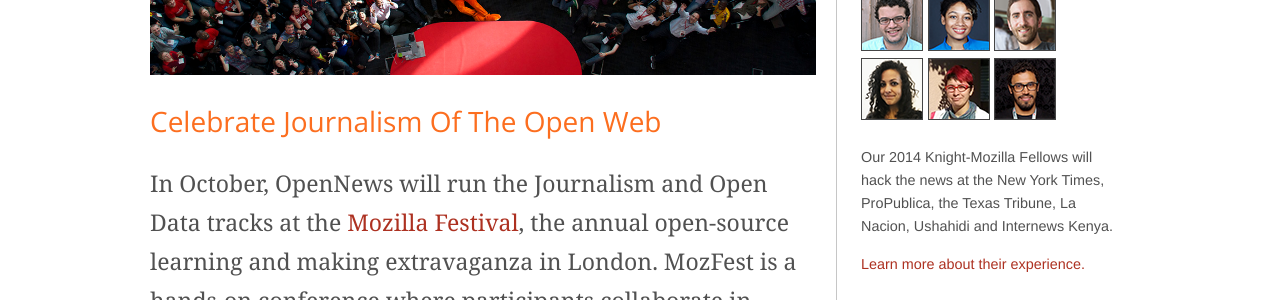
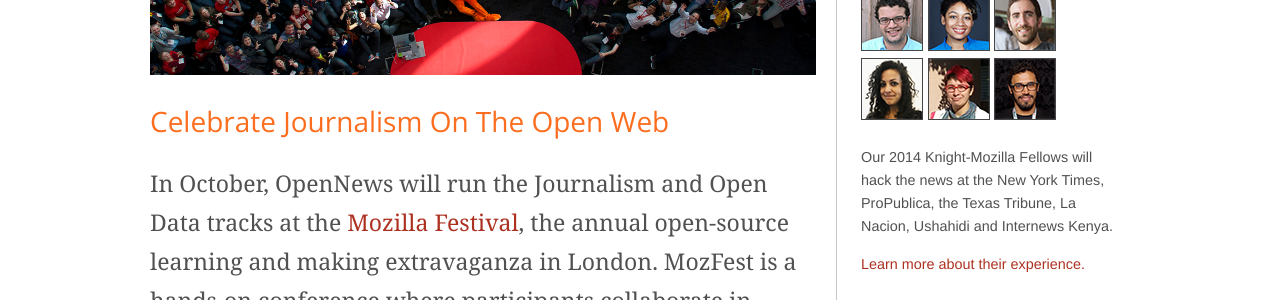
Before and after one commit to mozilla/mozilla-opennews, a Jekyll site: the page built from index.html, in a window 1280 px wide. Shown: the part 605-905 px from the top of the page. Built offline with Jekyll 4.4.1, drawn with Linux system fonts in a browser that asks for light colours; nearby versions of some CDN libraries; Markdown is read by kramdown in place of the engine named in the settings; comment, search, counter and statistics services are not loaded.

Commit message:
fixed headline

```diff
--- a/index.html
+++ b/index.html
@@ -13,7 +13,7 @@ title: Knight-Mozilla OpenNews -- Building an ecosystem for open web development
 <header>
 <img src="/media/img/mozfest_overhead.jpg" style="width: 100%;" id="2015fellows" class="fellowsbig">
 
-<h2>Celebrate Journalism of the Open Web</span></h2>
+<h2>Celebrate Journalism on the Open Web</span></h2>
 <p class="bodybig">In October, OpenNews will run the Journalism and Open Data tracks at the <a href="http://www.mozillafestival.org">Mozilla Festival</a>, the annual open-source learning and making extravaganza in London. MozFest is a hands-on conference where participants collaborate in workshops designed to make it easy to think, prototype, hack, and build together. At the end of the weekend, participants have new ideas, new relationships, and new items in their tool kit to bring back to their newsroom or open source community.</p>
 <p>Come hack with OpenNews: learn, teach, and make journalism that's native to the open web. <a href="http://2014.mozillafestival.org/propose/">Propose a session</a> by August 22 or <a href="https://sendto.mozilla.org/page/contribute/mozilla-festival-2014-registration">register to attend</a> the Festival in London, October 24-26.</p>
 </header>
```
Also changed, not shown: 1 other file.
